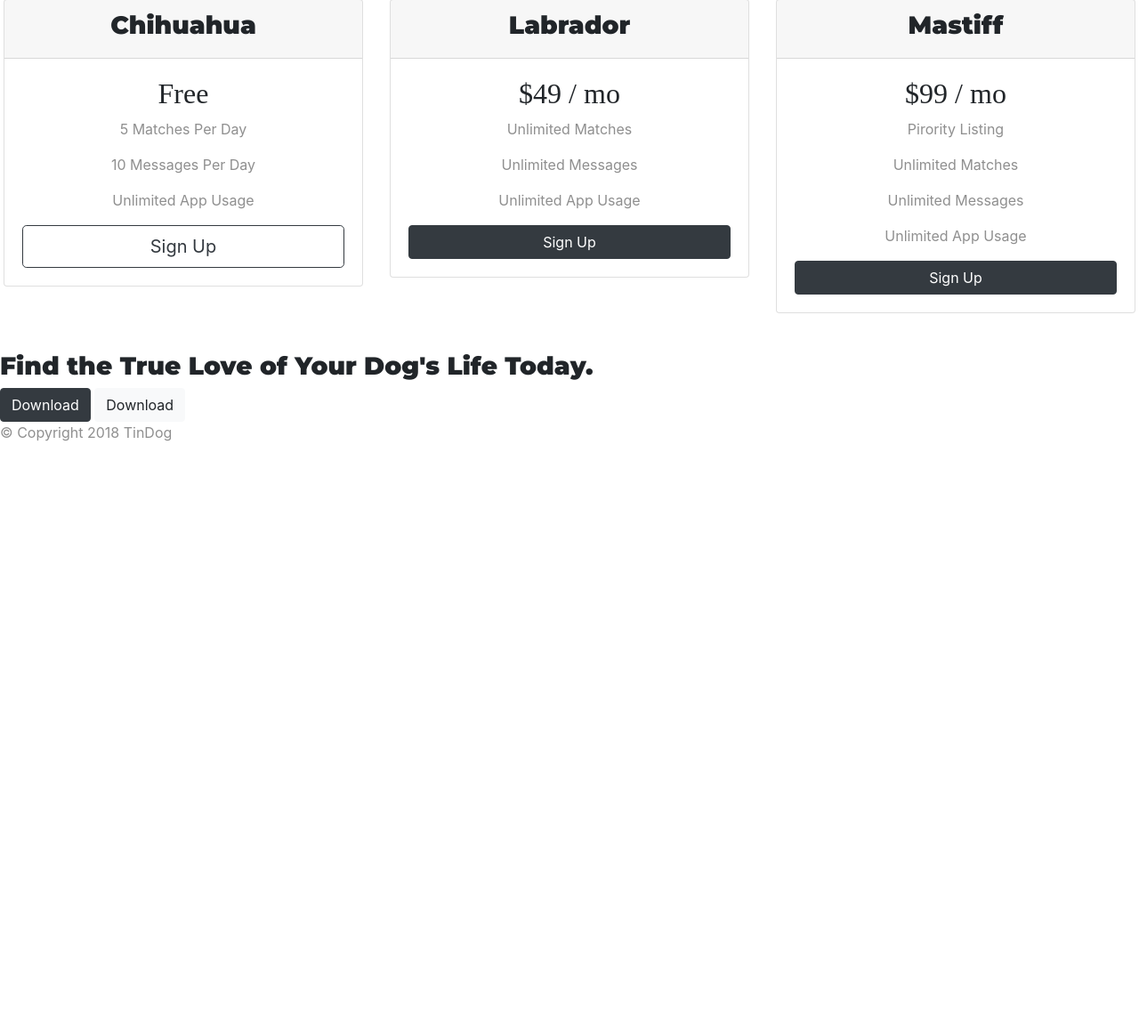
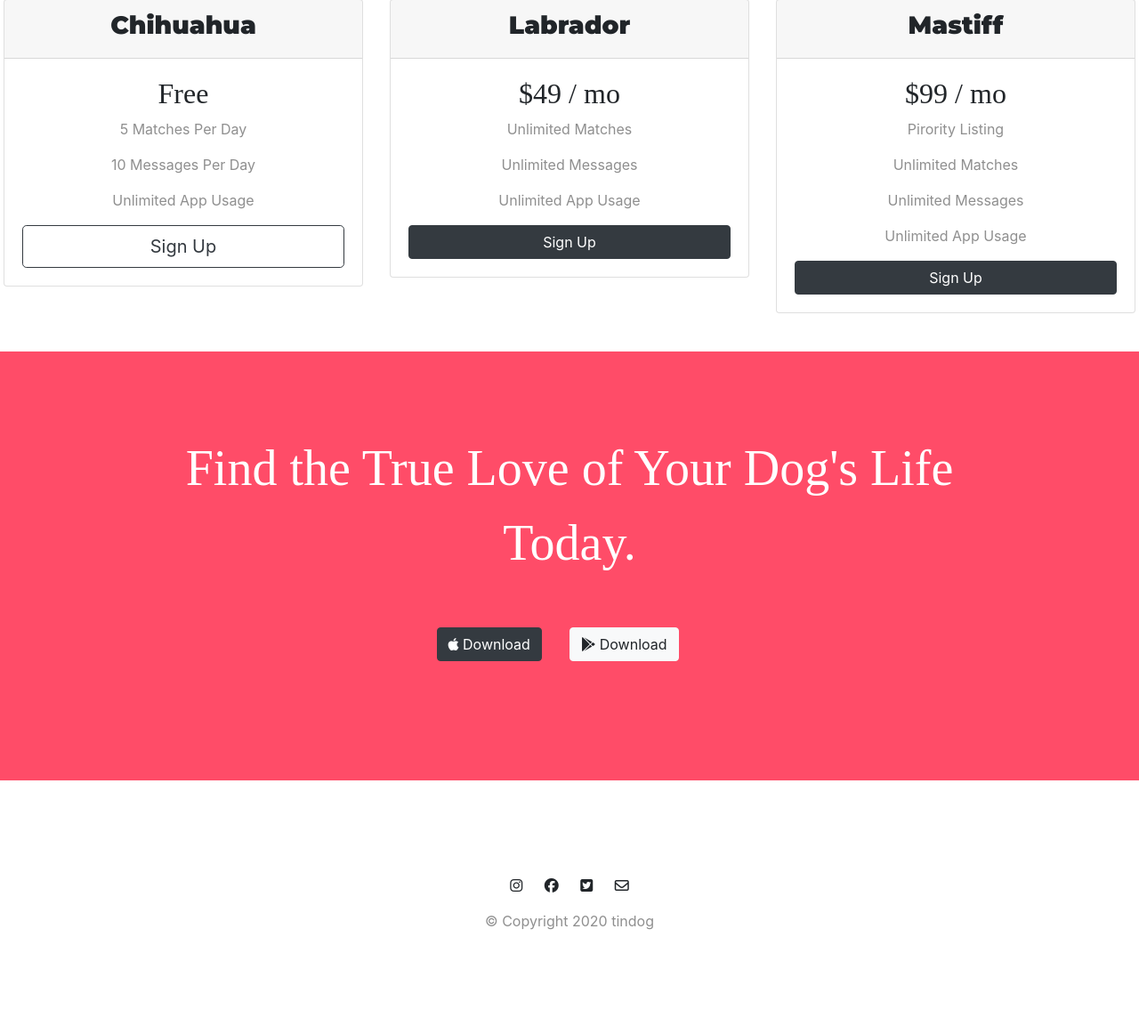
Before and after one commit to franzwah/portfolio, a Flask app: template templates/tindog.html in a window 1280 px wide. Shown: the part 1384-2537 px from the top of the page at 89% size. Before the commit the page ends 1880 px from the top, so only its background shows below. Run offline with Flask 2, Linux system fonts and the light colour scheme; the template is opened without the code that fills it, so the values that code supplies are empty; some libraries are stand-ins or nearby versions.

Commit message:
tindog updates to footer and downloads

```diff
--- a/static/tindog/css/styles.css
+++ b/static/tindog/css/styles.css
@@ -128,6 +128,30 @@
     text-align: center;
 }
 
+/* CTA */
+#cta {
+    background-color: #ff4c68;
+    color: #fff;
+    padding: 7% 15%;
+    text-align: center;
+}
+
+.cta-heading {
+    font-family: "Montserrat-Black";
+    font-size: 3.5rem;
+    line-height: 1.5;
+}
+
+/* Footer */
+#footer {
+    padding: 7% 15%;
+    text-align: center;
+}
+
+.social-icon {
+    margin: 20px 10px;
+}
+
 @media (max-width: 1028px) {
     #title {
         text-align: center;
--- a/templates/tindog.html
+++ b/templates/tindog.html
@@ -34,13 +34,13 @@
       <div class="collapse navbar-collapse" id="navbarSupportedContent">
         <ul class="navbar-nav ml-auto">
             <li class="nav-item">
-                <a class="nav-link" href="">Contact</a>
+                <a class="nav-link" href="#footer">Contact</a>
             </li>
             <li class="nav-item">
-                <a class="nav-link" href="">Pricing</a>
+                <a class="nav-link" href="#pricing">Pricing</a>
             </li>
             <li class="nav-item">
-                <a class="nav-link" href="">Download</a>
+                <a class="nav-link" href="#cta">Download</a>
             </li>
         </ul>
       </div>
@@ -195,15 +195,6 @@
       </div>
     </div>
 
-
-
-
-
-
-
-
-
-
   </section>
 
 
@@ -211,9 +202,9 @@
 
   <section id="cta">
 
-    <h3>Find the True Love of Your Dog's Life Today.</h3>
-    <button type="button" class="btn btn-dark">Download</button>
-    <button type="button" class="btn btn-light">Download</button>
+    <h3 class="cta-heading" >Find the True Love of Your Dog's Life Today.</h3>
+    <button type="button" class="btn btn-dark download-button"><i class="fab fa-apple"></i> Download</button>
+    <button type="button" class="btn btn-light download-button"><i class="fab fa-google-play"></i> Download</button>
 
   </section>
 
@@ -221,8 +212,11 @@
   <!-- Footer -->
 
   <footer id="footer">
-
-    <p>© Copyright 2018 TinDog</p>
+    <i class="social-icon fab fa-instagram"></i>
+    <i class="social-icon fab fa-facebook"></i>
+    <i class="social-icon fab fa-twitter-square"></i>
+    <i class="social-icon far fa-envelope"></i>
+    <p>© Copyright 2020 tindog</p>
 
   </footer>
 
```
